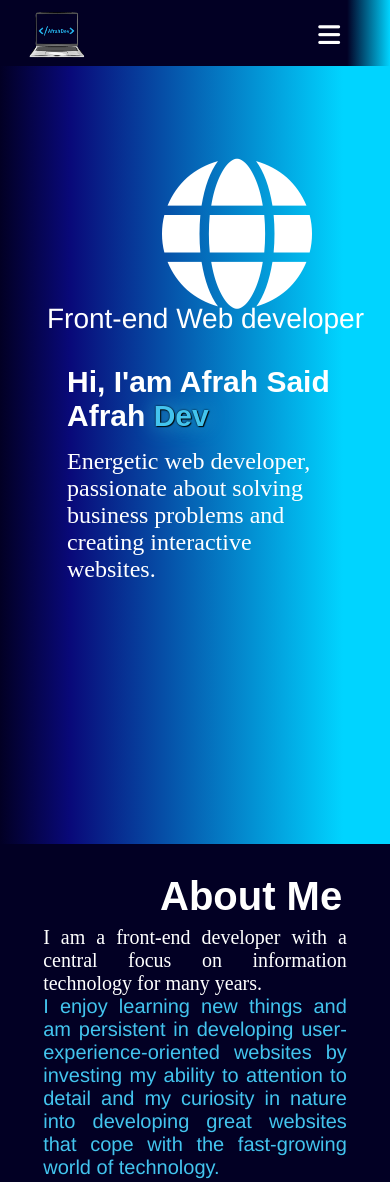
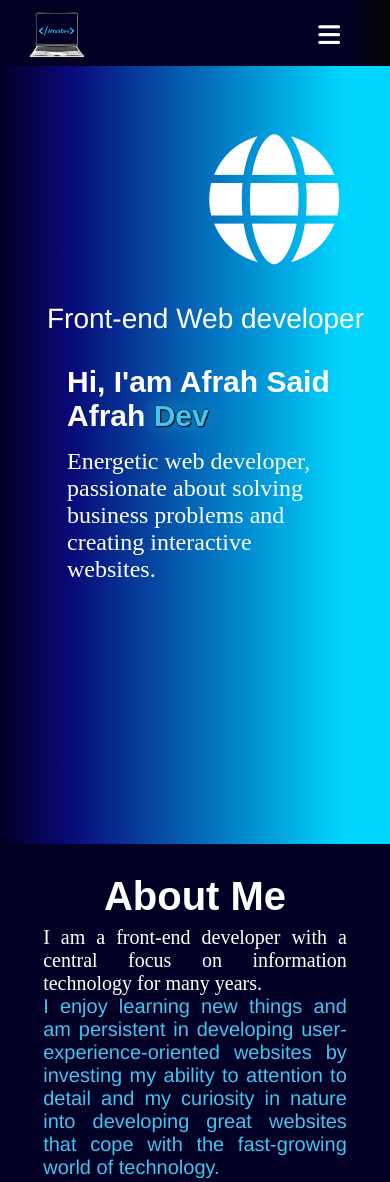
Before and after one commit to afrahsaid/portfolio, a plain HTML site: page index.html in a window 390 px wide. Shown: the top 1182 px of the page. Drawn offline with Linux system fonts and the light colour scheme.

Commit message:
New updates

```diff
--- a/style.css
+++ b/style.css
@@ -48,7 +48,7 @@ body{
 	padding: 10px 10%;
 }
 nav{
-	background: linear-gradient(90deg, rgba(2,0,36,1) 15%, rgba(2,0,36,1) 15%, rgba(2,0,36,1) 50%, rgba(2,0,36,1) 89%, rgba(0,212,255,1) 100%);
+	background: linear-gradient(90deg, rgba(2,0,36,1) 15%, rgba(2,0,36,1) 15%, rgba(2,0,36,1) 50%, rgba(2,0,36,1) 89%, rgb(5, 5, 5) 100%);
 	padding: 2px;
 	display: flex;
 	align-items: center;
@@ -133,8 +133,8 @@ span .color-sub-title{
 }
 #about h1{
 	text-align: left;
-	margin-left: 130px;
 	color: white;
+	text-align: center;
 	/* text-shadow: 1px 1px 2px #43c4ee, 0 0 25px #43c4ee, 0 0 5px #43c4ee; */
 
 }
@@ -860,9 +860,9 @@ nav .fa-solid{
 		font-size: 14px;
 	}
 	.img-container i{
-		font-size: 150px;
-		right: 20%;
-		top: 7%;
+		font-size: 130px;
+		right: 13%;
+		top: 4%;
 	}
 }
 #msg{
```
